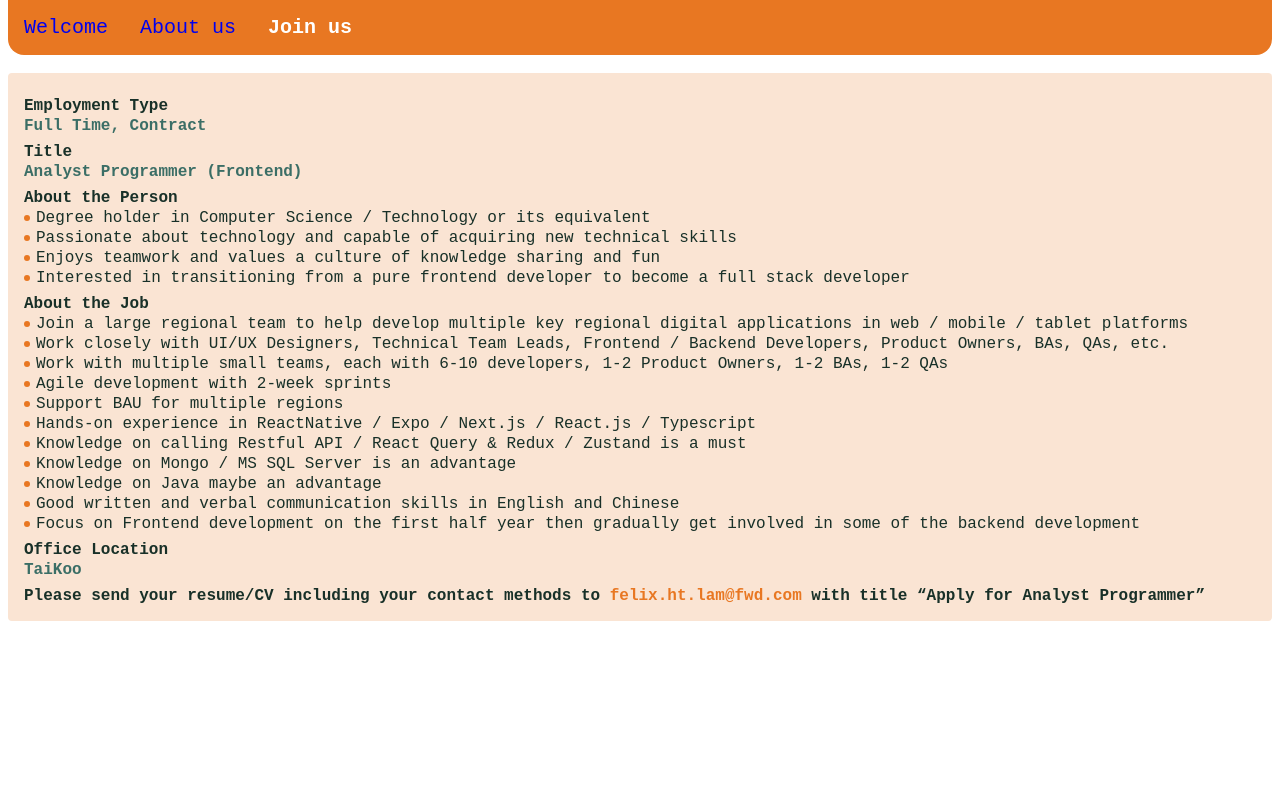
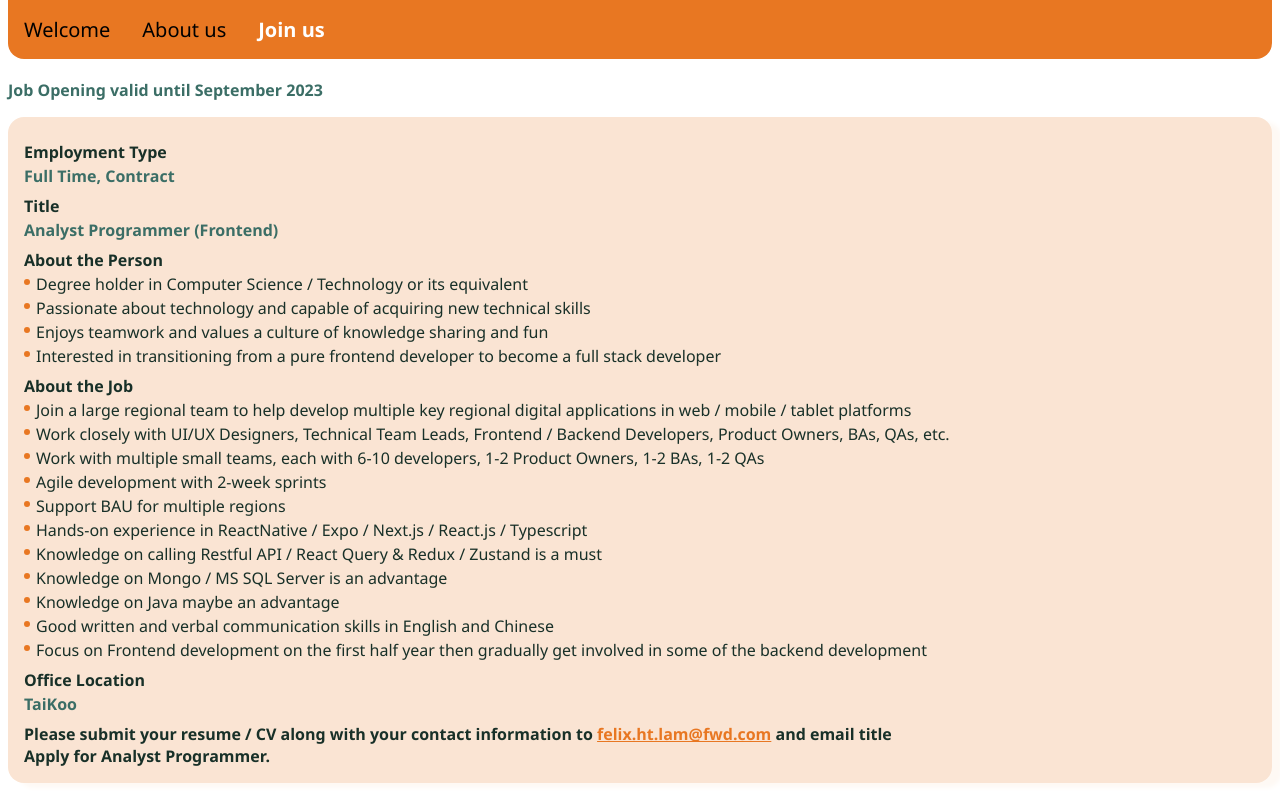
Before and after one commit to lamhtf/about, a Next.js app: page /join-us in a window 1280 px wide. Built offline with nearby package versions, Linux system fonts and the light colour scheme.

Commit message:
* update fonts and content

```diff
--- a/components/TopMenuBar/styles/topMenuBar.module.scss
+++ b/components/TopMenuBar/styles/topMenuBar.module.scss
@@ -2,6 +2,7 @@ $primary-color: #183028;
 $primary-color50: #f3bb90;
 $primary-bg: #e87722;
 $white: white;
+$font: 'Segoe UI', Tahoma, Geneva, Verdana, sans-serif;
 
 .menu {
   padding: 0px;
@@ -10,7 +11,7 @@ $white: white;
   border-end-start-radius: 16px;
   border-color: $primary-color50;
   font-size: 20px;
-  font-family: "Courier New", Courier, monospace;
+  font-family: $font;
   color: $primary-color;
   margin-top: -8px;
   flex-direction: row;
@@ -24,6 +25,7 @@ $white: white;
 
 .menu a {
   &:link {
+    color: black;
     text-decoration: none;
   }
   &:visited {
@@ -37,7 +39,6 @@ $white: white;
   margin: 16px;
   &:hover {
     color: $white;
-    font-weight: bold;
   }
 }
 
--- a/pages/join-us/index.tsx
+++ b/pages/join-us/index.tsx
@@ -32,6 +32,7 @@ export default function JoinUs() {
     <>
       <TopMenuBar />
       <br />
+      <div className={styles.text} style={{marginBottom: 16}}>Job Opening valid until September 2023</div>
       <div className={styles.content}>
         <span></span>
         <Title>Employment Type</Title>
@@ -88,9 +89,9 @@ export default function JoinUs() {
         <Title>Office Location</Title>
         <Text>TaiKoo</Text>
         <Title>
-          Please send your resume/CV including your contact methods to
-          <span style={{ color: ORANGE }}> felix.ht.lam@fwd.com</span> with
-          title “Apply for Analyst Programmer”
+          Please submit your resume / CV along with your contact information to {""}
+          <a className={styles.email} href="mailto:felix.ht.lam@fwd.com">felix.ht.lam@fwd.com</a> and email
+          title <div>Apply for Analyst Programmer.</div>
         </Title>
       </div>
     </>
--- a/pages/join-us/styles/joinus.module.scss
+++ b/pages/join-us/styles/joinus.module.scss
@@ -1,15 +1,22 @@
 $primary-color: #183028;
 $primary-color75: #3b6e66;
 $bg-color20: #fae4d3;
+$font: 'Segoe UI', Tahoma, Geneva, Verdana, sans-serif;
+$font2: "Courier New", Courier, monospace;
+$shadow-color: #FEF9F4;
+
 .content {
   background-color: $bg-color20;
-  border-radius: 4px;
+  border-radius: 16px;
   padding: 16px;
+  box-shadow: 10px 5px 5px $shadow-color;
+}
+
 .title {
   margin-top: 8px;
   font-weight: bold;
   color: $primary-color;
-    font-family: "Courier New", Courier, monospace;
+  font-family: $font;
   &:hover {
     background-color: white;
   }
@@ -17,7 +24,7 @@ $bg-color20: #fae4d3;
 .text {
   font-weight: bold;
   color: $primary-color75;
-    font-family: "Courier New", Courier, monospace;
+  font-family: $font;
   margin-top: 2px;
   &:hover {
     background-color: white;
@@ -31,11 +38,17 @@ $bg-color20: #fae4d3;
   display: flex;
   // font-weight: bold;
   color: $primary-color;
-    font-family: "Courier New", Courier, monospace;
+  font-family: $font;
   margin-left: 12px;
   margin-top: 2px;
   &:hover {
     background-color: white;
   }
 }
+
+.email {
+  color: #e87722;
+  div {
+
   }
+}
```
Lines whose indentation alone changed are shown as unchanged.
